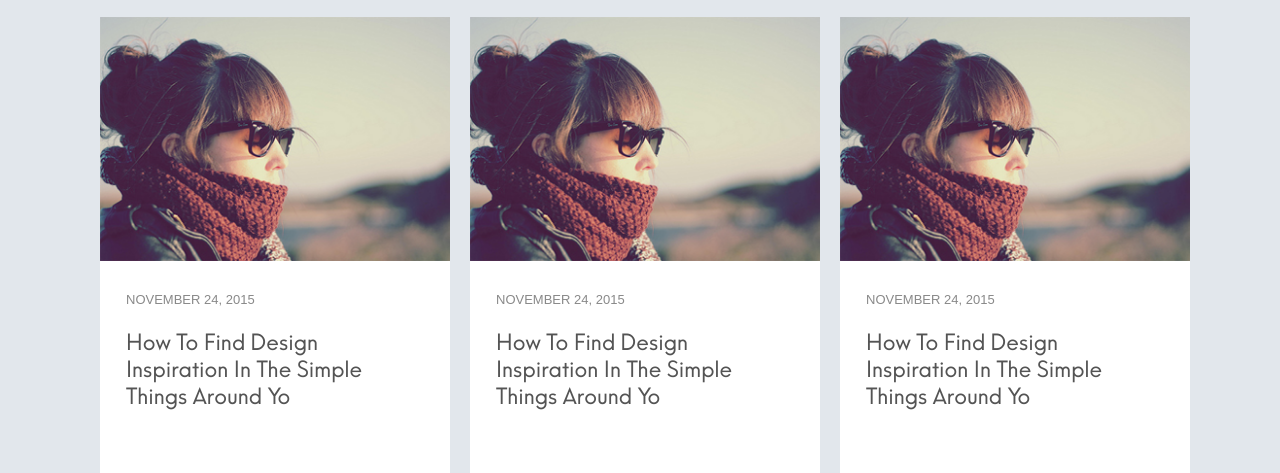
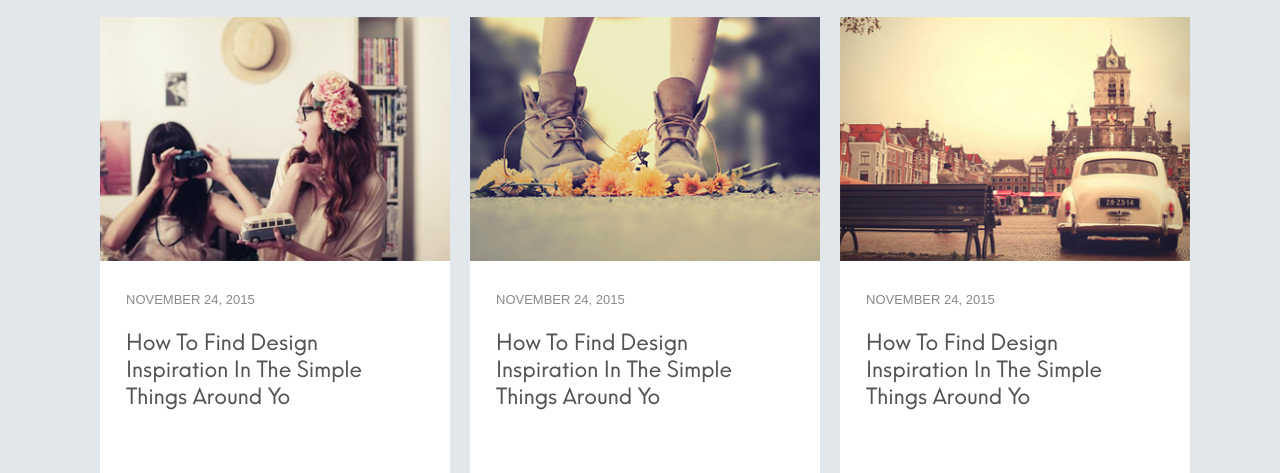
Before and after one commit to straus94/home-8-news, a plain HTML site: page index.html in a window 1280 px wide. Shown: the part 599-1072 px from the top of the page. Drawn offline with Linux system fonts and the light colour scheme.

Commit message:
change photo

```diff
--- a/index.html
+++ b/index.html
@@ -32,7 +32,7 @@
         <div class="row">
             <div class="col-4">
                 <div class="news-item">
-                    <img src="img/news-1.png" alt="">
+                    <img src="img/news-2.png" alt="">
                     <div class="date">November 24, 2015</div>
                     <h2>How To Find Design Inspiration In The Simple Things Around Yo</h2>
                     <div class="author"><img src="/img/ava.png" alt=""></div>
@@ -40,7 +40,7 @@
             </div>
             <div class="col-4">
                 <div class="news-item">
-                    <img src="img/news-1.png" alt="">
+                    <img src="img/news-3.png" alt="">
                     <div class="date">November 24, 2015</div>
                     <h2>How To Find Design Inspiration In The Simple Things Around Yo</h2>
                     <div class="author"><img src="/img/ava.png" alt=""></div>
@@ -48,7 +48,7 @@
             </div>
             <div class="col-4">
                 <div class="news-item">
-                    <img src="img/news-1.png" alt="">
+                    <img src="img/news-4.png" alt="">
                     <div class="date">November 24, 2015</div>
                     <h2>How To Find Design Inspiration In The Simple Things Around Yo</h2>
                     <div class="author"><img src="/img/ava.png" alt=""></div>
```
